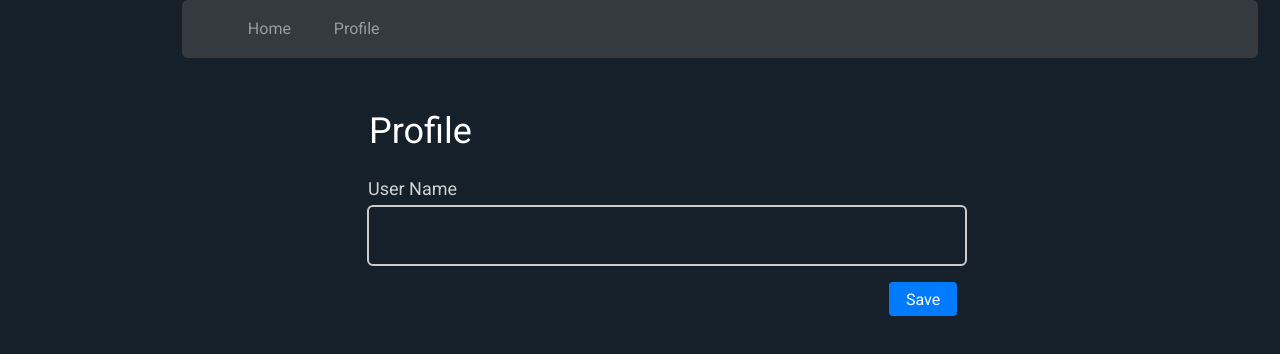
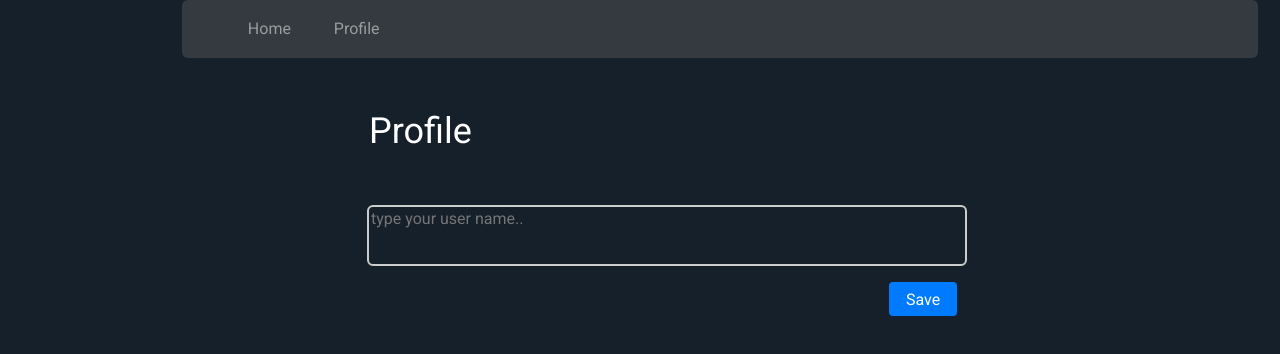
Before and after one commit to Itc-bootcamp-2019/micro-blogging-front-end-ohadstoller, a React (Create React App) app: page /profile in a window 1280 px wide. Shown: the top 354 px of the page. Built offline with nearby package versions, Linux system fonts and the light colour scheme; no server answers.

Commit message:
change user name feature

```diff
--- a/src/App.css
+++ b/src/App.css
@@ -216,16 +216,16 @@ cursor: pointer;
 
 .user-name-placer {
 position: absolute;
-width: 90px;
+width: 145px;
 height: 21px;
 left: 368px;
 top: 178px;
 
-font-family: Roboto;
+font-family: 'Roboto', sans-serif;
 font-style: normal;
 font-weight: normal;
 font-size: 18px;
-line-height: 21px;
+line-height: 17px;
 /* identical to box height */
 
 
@@ -276,6 +276,16 @@ left: 889px;
 top: 282px;
 background: #007BFF;
 border-radius: 4px;
+font-size: 100%;
+border: 0px;
+padding: 0px;
+font-family: 'Roboto', sans-serif;
+font-style: normal;
+font-weight: normal;
+font-size: 16px;
+color: #FFFFFF;
+
+
 }
 
 .save-text {
@@ -295,4 +305,7 @@ display: flex;
 /* text-align: center; */
 
 color: #FFFFFF;
+font-size: 100%;
+border: 0px;
+padding: 0px;
 }
--- a/src/App.js
+++ b/src/App.js
@@ -1,6 +1,7 @@
 import React from 'react';
 import './App.css';
 import CreateTweet from './comp/CreateTweet';
+import NewProfile from './comp/NewProfile';
 import MyAppContext from "./context/MyAppContext";
 import TweetList from './comp/TweetList';
 import { postTweetOnline } from "../src/lib/api";
@@ -13,7 +14,8 @@ class App extends React.Component {
     this.state = {
       tweets: [],
       addTweet: this.handleOnSubmit.bind(this),
-      loading: true
+      loading: true,
+      // userName: 'userName',
 
     };
   };
@@ -41,12 +43,9 @@ class App extends React.Component {
 
     this.sendGetApiRequest();
     setInterval(() => {
-      // console.log('hi')
-      this.sendGetApiRequest()
+      this.sendGetApiRequest();
     }, 3000);
   }
-
-
 
   render() {
     return (
@@ -78,17 +77,7 @@ class App extends React.Component {
             </Route>
 
             <Route exact path="/profile">
-
-              <div className="profile-header">
-                Profile
-              </div>
-              <div className="user-name-placer"> User Name </div>
-
-              <textarea className="user-name-text-area"> </textarea>
-
-              <div className="save-button">
-                <p className="save-text"> Save</p>
-              </div>
+              <NewProfile />
 
             </Route>
 
--- a/src/comp/CreateTweet.js
+++ b/src/comp/CreateTweet.js
@@ -39,7 +39,7 @@ class CreateTweet extends React.Component {
               onClick={() => {
 
                 addTweet({
-                  content: tweet, userName: 'Ohad Mark Stoller',
+                  content: tweet, userName: localStorage.getItem('userName'),
                   date: new Date().toISOString(),
                 });
                 this.clearContents();
--- a/src/comp/NewProfile.js
+++ b/src/comp/NewProfile.js
@@ -1,57 +1,54 @@
 import React from 'react';
-import MyAppContext from '../context/MyAppContext';
 
-class NewUser extends React.Component {
+class NewProfile extends React.Component {
     constructor(props) {
         super(props);
         this.state = {
-            tweet: '',
-
-
+            userName: '',
         };
     }
 
     handleNameChange(event) {
-        this.setState({ tweet: event.target.value });
+        this.setState({ userName: event.target.value });
+    }
 
-
+    save() {
+        console.log("saving");
+        localStorage.setItem('userName', this.state.userName)
     }
 
     clearContents = (element) => {
-        this.setState({ tweet: '' });
+        this.setState({ userName: '' });
     }
 
     render() {
-        const { tweet } = this.state;
+
         return (
-            <MyAppContext.Consumer>
-                {({ addTweet, tweets }) => (
-                    <div>
-                        <textarea
-                            value={this.state.tweet} className="text-box" type="text" rows="8" cols="100"
-                            placeholder="What you have in mind..."
-                            onChange={event => this.handleNameChange(event)}>
 
-                        </textarea>
+            <>
+                <div className="profile-header">
+                    Profile
+                </div>
+                <div className="user-name-placer"> {localStorage.getItem('userName')} </div>
 
+                <textarea
+                    className="user-name-text-area"
+                    value={this.state.userName}
+                    type="text"
+                    placeholder="type your user name.."
+                    onChange={event => this.handleNameChange(event)}
+                    rows="2" cols="50">
+                </textarea>
 
-                        <button className="tweet-button shadow"
-                            onClick={() => {
+                <button className="save-button" onClick={() => { this.save() }}>
+                    Save
+                    </button>
 
-                                addTweet({
-                                    content: tweet, userName: 'Ohad Mark Stoller',
-                                    date: new Date().toISOString(),
-                                });
-                                this.clearContents();
-                            }}>
-                            Tweet
-            </button>
-                    </div>
-                )
-                }
-            </MyAppContext.Consumer>
-        );
+            </>
+
+        )
+
     }
 }
 
-export default NewUser;
+export default NewProfile;
--- a/src/comp/TweetList.js
+++ b/src/comp/TweetList.js
@@ -16,7 +16,7 @@ const TweetList = props => {
               </p>
               <p className="user-name"> {tweet.userName} </p>
               <div className="text-area">
-              {tweet.content}
+                {tweet.content}
               </div>
             </div>
           ))}
```
